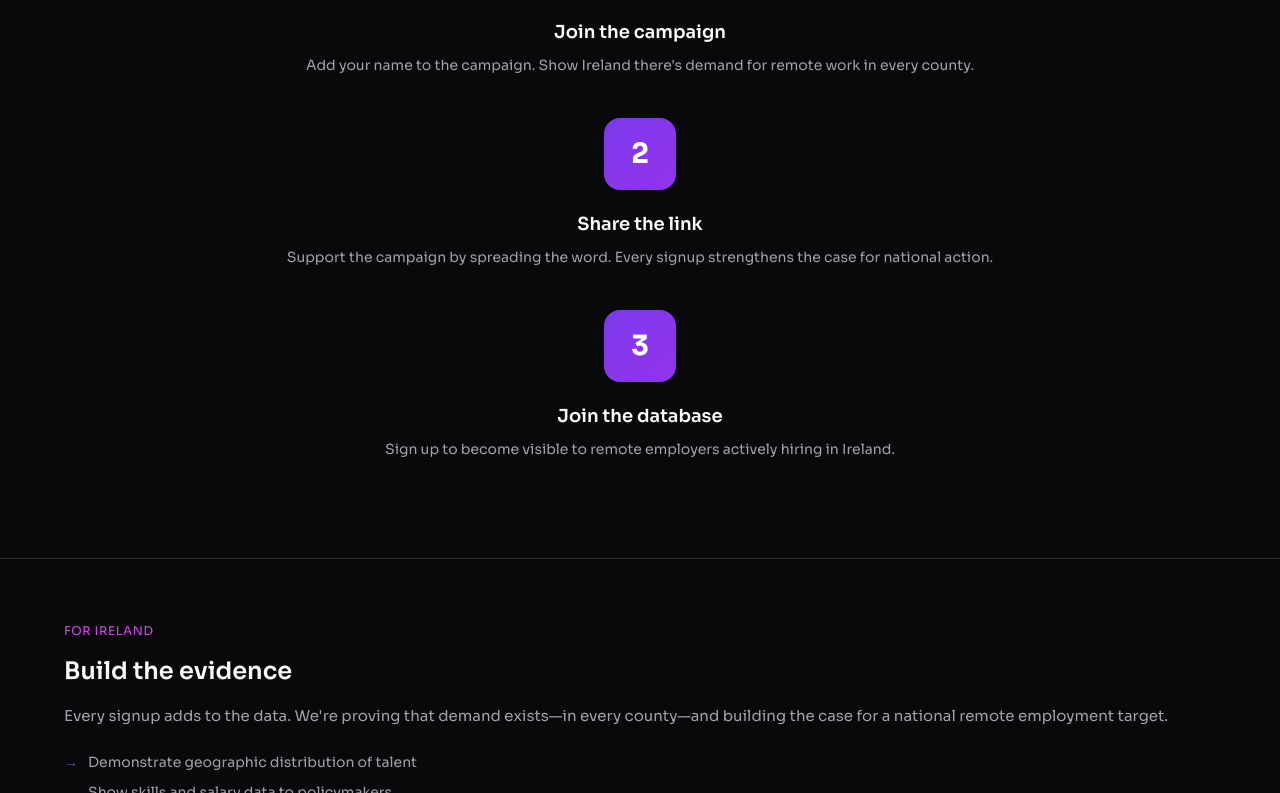
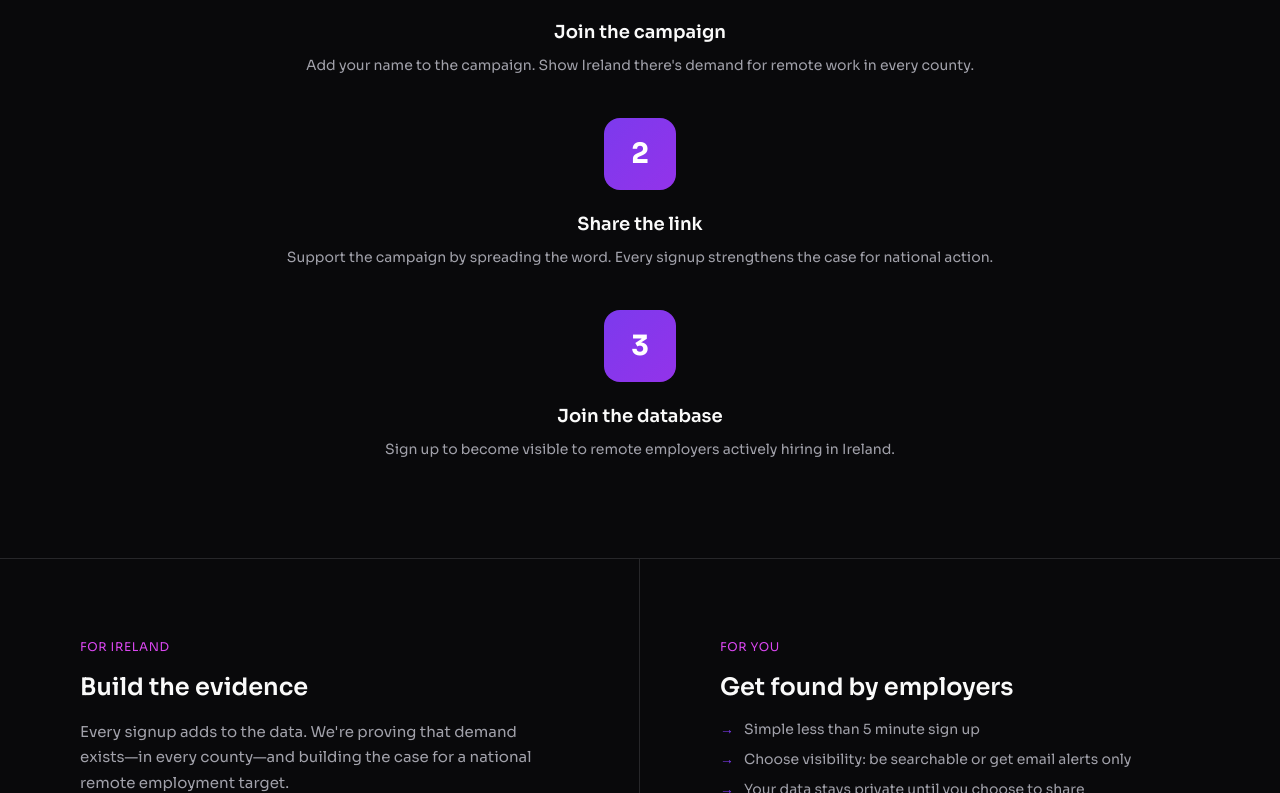
Before and after one commit to hello383/Sway, a Next.js app: page / in a window 1280 px wide. Shown: the part 2007-2800 px from the top of the page. Built offline with nearby package versions, Linux system fonts and the light colour scheme; no server answers; the database is empty.

Commit message:
Fix purposes section to display side-by-side on desktop

```diff
--- a/app/page.tsx
+++ b/app/page.tsx
@@ -412,16 +412,16 @@ export default function Home() {
             <div>
               <div className="text-4xl font-bold mb-1 bg-gradient-to-br from-[#7c3aed] to-[#d946ef] bg-clip-text text-transparent transition-all duration-300" id="taxValue">€10.8M</div>
               <div className="text-[13px] text-[#a1a1aa]">Annual tax revenue</div>
-            </div>
+                </div>
             <div>
               <div className="text-4xl font-bold mb-1 bg-gradient-to-br from-[#7c3aed] to-[#d946ef] bg-clip-text text-transparent transition-all duration-300" id="gdpValue">€20M</div>
               <div className="text-[13px] text-[#a1a1aa]">GDP contribution</div>
-            </div>
+              </div>
             <div>
               <div className="text-4xl font-bold mb-1 bg-gradient-to-br from-[#7c3aed] to-[#d946ef] bg-clip-text text-transparent">80%</div>
               <div className="text-[13px] text-[#a1a1aa]">Gain extra time locally</div>
-            </div>
-          </div>
+                  </div>
+                </div>
 
           <p className="text-center text-xs text-[#a1a1aa] mt-8">
             Based on 100,000+ remote jobs advertised monthly across Europe
@@ -454,8 +454,8 @@ export default function Home() {
       </section>
 
       {/* Two purposes */}
-      <section className="grid grid-cols-2 border-b border-[#27272a] md:grid-cols-1">
-        <div className="p-20 md:p-16 border-r border-[#27272a] md:border-r-0 md:border-b">
+      <section className="grid grid-cols-2 border-b border-[#27272a] max-md:grid-cols-1">
+        <div className="p-20 max-md:p-16 border-r border-[#27272a] max-md:border-r-0 max-md:border-b">
           <div className="text-xs uppercase tracking-wider text-[#d946ef] mb-4">For Ireland</div>
           <h3 className="text-2xl font-semibold mb-4">Build the evidence</h3>
           <p className="text-[15px] text-[#a1a1aa] leading-[1.7] mb-6">Every signup adds to the data. We're proving that demand exists—in every county—and building the case for a national remote employment target.</p>
@@ -473,8 +473,8 @@ export default function Home() {
               <span>Support the push for national investment</span>
             </li>
           </ul>
-        </div>
-        <div className="p-20 md:p-16">
+                  </div>
+        <div className="p-20 max-md:p-16">
           <div className="text-xs uppercase tracking-wider text-[#d946ef] mb-4">For you</div>
           <h3 className="text-2xl font-semibold mb-4">Get found by employers</h3>
           <ul className="list-none space-y-2.5">
```
